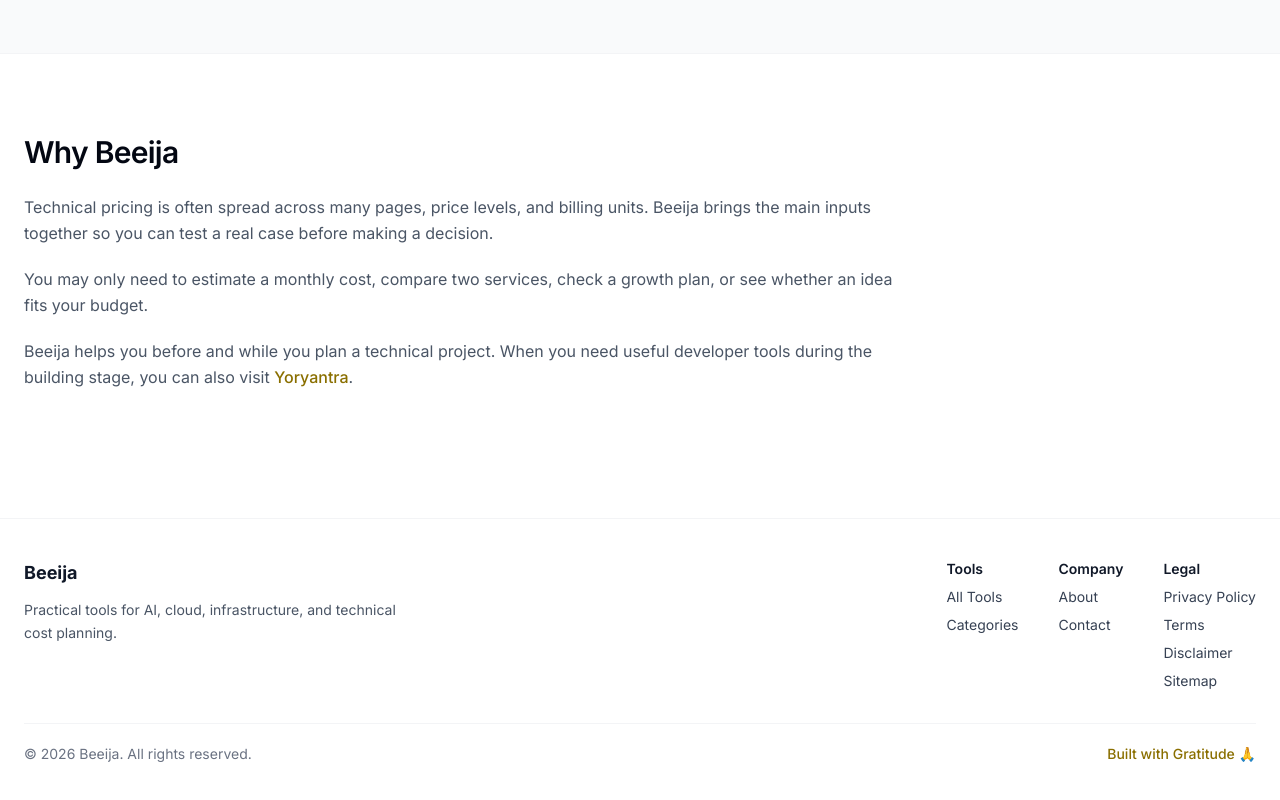
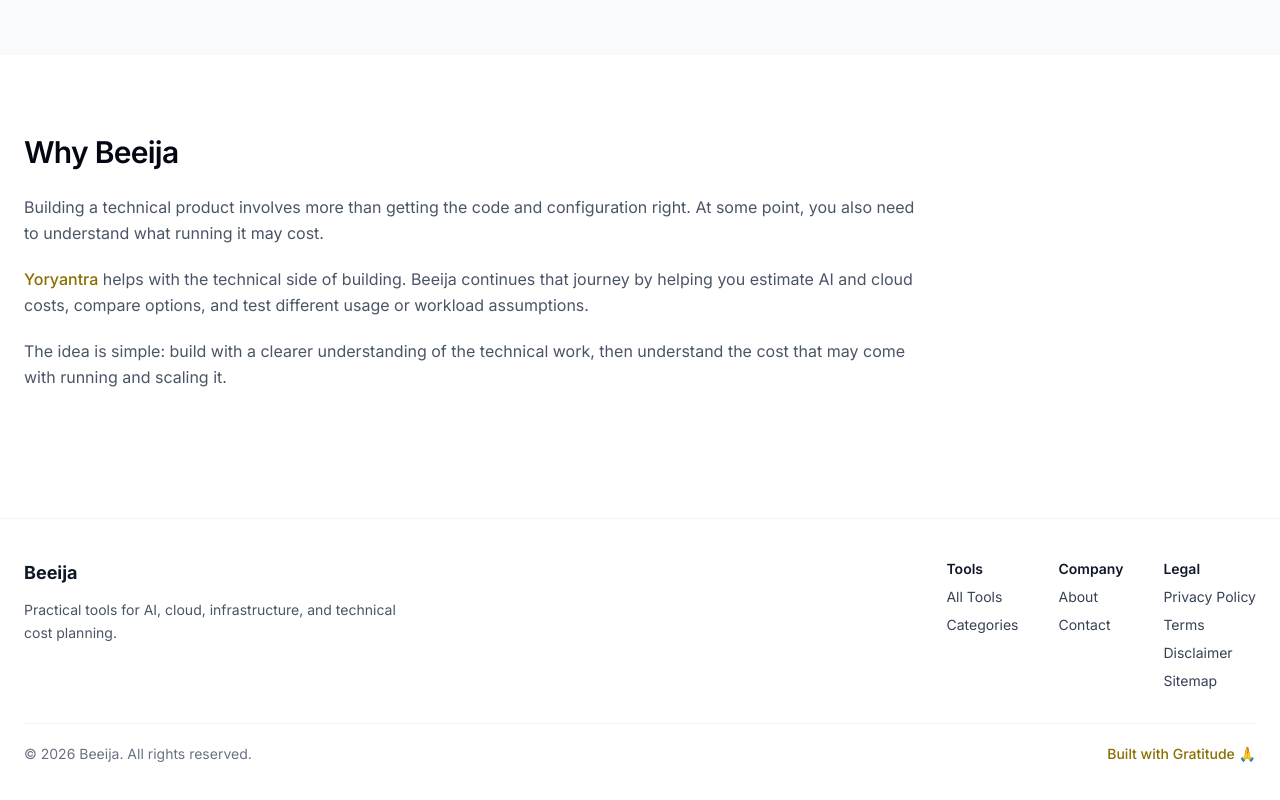
Before and after one commit to vaarunsonawwane-ops/beeija, a Next.js app: page / in a window 1280 px wide. Shown: the part 1052-1852 px from the top of the page. Built offline with nearby package versions, Linux system fonts and the light colour scheme.

Commit message:
Homepage V2 update 2

```diff
--- a/app/page.tsx
+++ b/app/page.tsx
@@ -156,28 +156,28 @@ export default function HomePage() {
 
 			<div className="mt-6 space-y-5 leading-relaxed text-gray-600">
 			  <p>
-              Technical pricing is often spread across many pages, price
-              levels, and billing units. Beeija brings the main inputs together
-              so you can test a real case before making a decision.
+				Building a technical product involves more than getting the code and
+				configuration right. At some point, you also need to understand what
+				running it may cost.
 			  </p>
 
 			  <p>
-              You may only need to estimate a monthly cost, compare two
-              services, check a growth plan, or see whether an idea fits your
-              budget.
+				<a
+				  href="https://yoryantra.com"
+				  target="_blank"
+				  rel="noopener noreferrer"
+				  className="font-medium text-[var(--yellow-dark)] transition-colors duration-200"
+				>
+				  Yoryantra
+				</a>{" "}
+				helps with the technical side of building. Beeija continues that journey
+				by helping you estimate AI and cloud costs, compare options, and test
+				different usage or workload assumptions.
 			  </p>
 
 			  <p>
-              Beeija helps you before and while you plan a technical project.
-              When you need useful developer tools during the building stage,
-              you can also visit{" "}
-              <a
-                href="https://yoryantra.com"
-                className="font-medium text-[var(--yellow-dark)] transition-colors duration-200"
-              >
-                Yoryantra
-              </a>
-              .
+				The idea is simple: build with a clearer understanding of the technical
+				work, then understand the cost that may come with running and scaling it.
 			  </p>
 			</div>
 		  </div>
```
Lines whose indentation alone changed are shown as unchanged.
